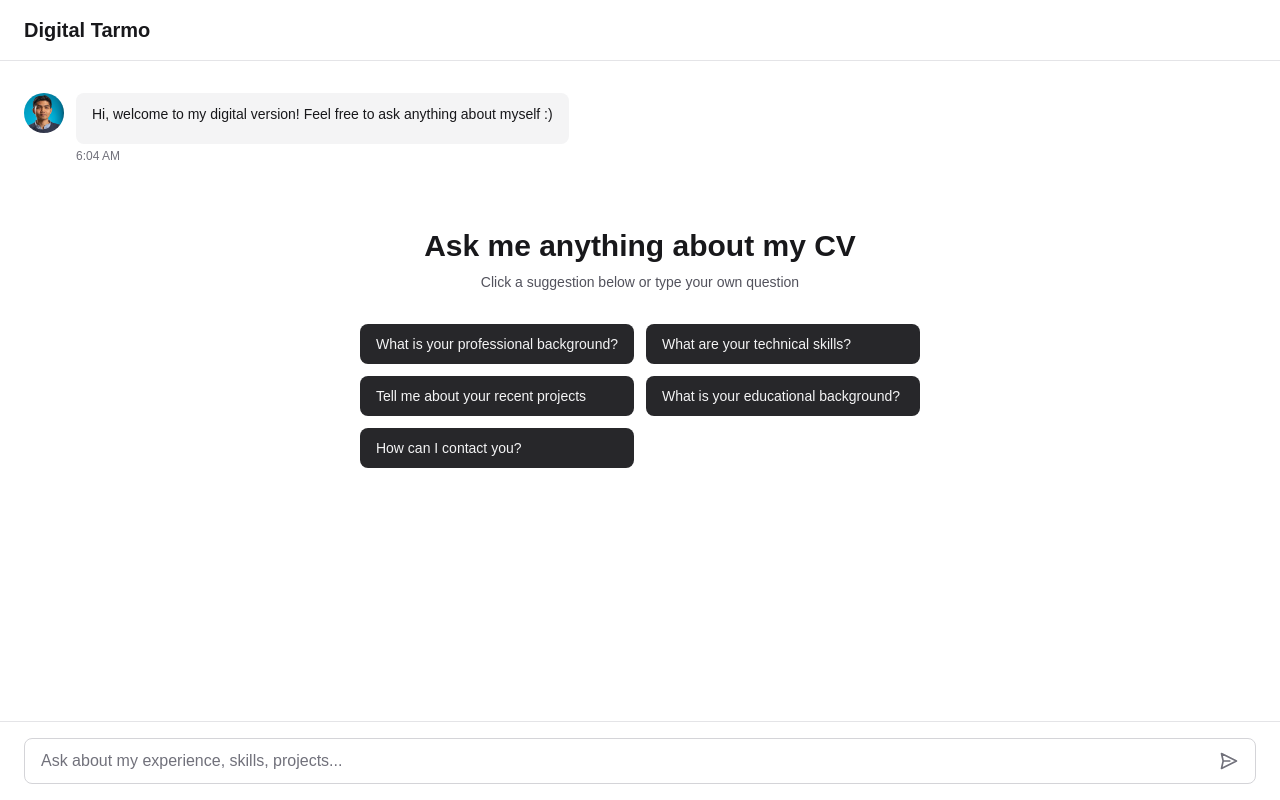
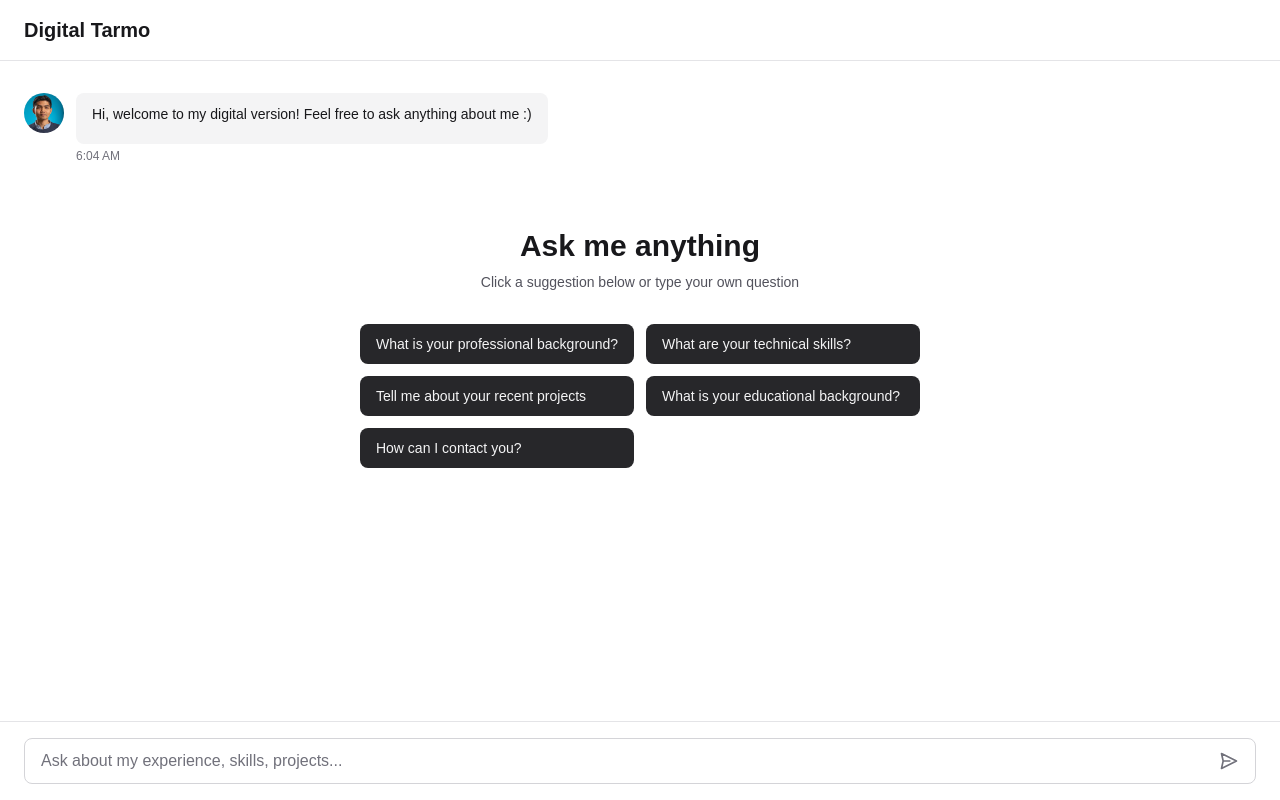
Before and after one commit to Thi-tran/digital-thi, a Next.js app in the folder frontend/: page / in a window 1280 px wide. Built offline with nearby package versions, Linux system fonts and the light colour scheme.

Commit message:
fix: UI text

```diff
--- a/frontend/app/chat-page.tsx
+++ b/frontend/app/chat-page.tsx
@@ -108,7 +108,7 @@ export const ChatPage: React.FC<ChatPageProps> = ({ onSuggestionClick, onMessage
 
           {showInitialState ? (
             <div className="flex flex-1 items-center justify-center px-6 py-12">
-              <ChatSection title="Ask me anything about my CV" subtitle="Click a suggestion below or type your own question">
+              <ChatSection title="Ask me anything" subtitle="Click a suggestion below or type your own question">
                 <SuggestionGrid
                   suggestions={suggestions}
                   onSelect={handleSuggestionClick}
--- a/frontend/constants/suggestions.ts
+++ b/frontend/constants/suggestions.ts
@@ -24,4 +24,4 @@ export const INITIAL_SUGGESTIONS: SuggestionButton[] = [
 ];
 
 export const GREETING_MESSAGE =
-  'Hi, welcome to my digital version! Feel free to ask anything about myself :)';
+  'Hi, welcome to my digital version! Feel free to ask anything about me :)';
```
